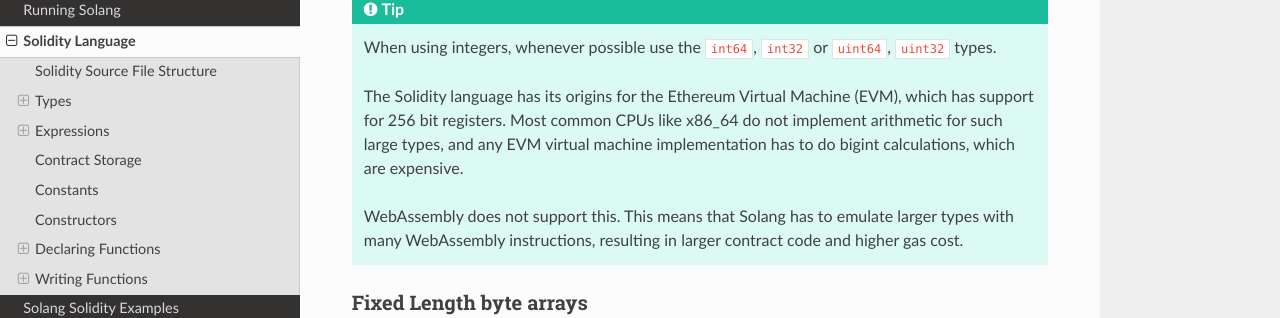
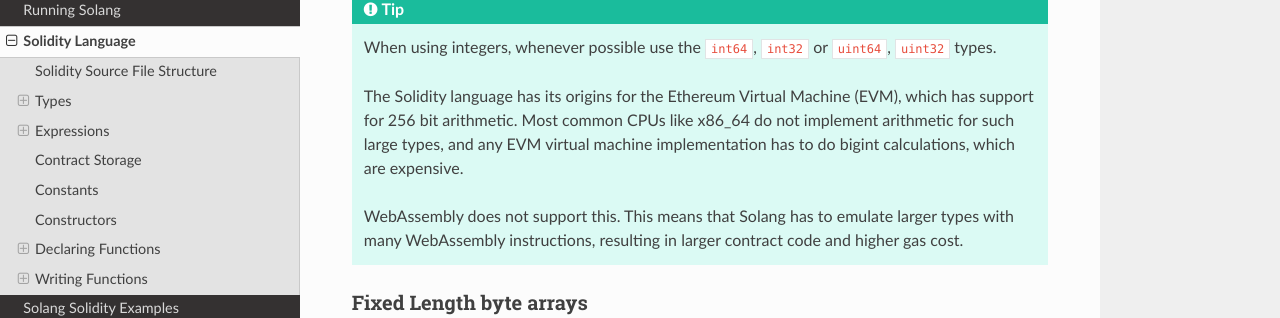
Before and after one commit to hyperledger-solang/solang, a Sphinx documentation site: the page built from docs/language.rst, in a window 1280 px wide and 900 px high, scrolled down 2420 px. Shown: the part 171-489 px from the top of the window. Built offline with Sphinx 7.4.7 and the Read the Docs theme 2.0.0, drawn with Linux system fonts in a browser that asks for light colours; some of the changed lines change nothing that is shown; some of the changed text lies outside the part shown.

Commit message:
Minor typos
Signed-off-by: Sean Young <sean@mess.org>

```diff
--- a/docs/language.rst
+++ b/docs/language.rst
@@ -5,8 +5,8 @@
 `Ethereum Foundation Solidity Compiler <https://github.com/ethereum/solidity/>`_ with
 these caveats:
 
-- At this point Solang is very much a work in progress; not at all features
-  are supported yet.
+- At this point Solang is very much a work in progress; not all features are
+  supported yet.
 
 - Solang can target different blockchains and some features depending on the target.
   For example, Parity Substrate uses a different ABI encoding and allows constructors
@@ -125,7 +125,7 @@
   ``uint32`` types.
 
   The Solidity language has its origins for the Ethereum Virtual Machine (EVM), which has
-  support for 256 bit registers. Most common CPUs like x86_64 do not implement arithmetic
+  support for 256 bit arithmetic. Most common CPUs like x86_64 do not implement arithmetic
   for such large types, and any EVM virtual machine implementation has to do bigint
   calculations, which are expensive.
 
```
